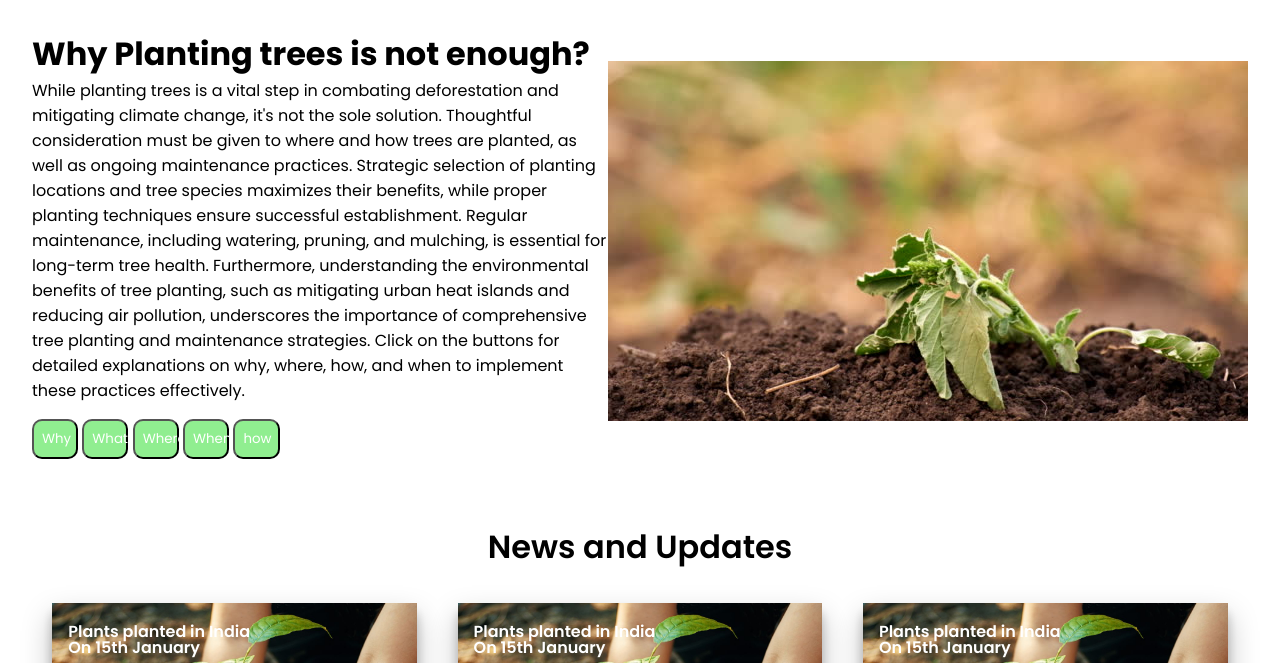
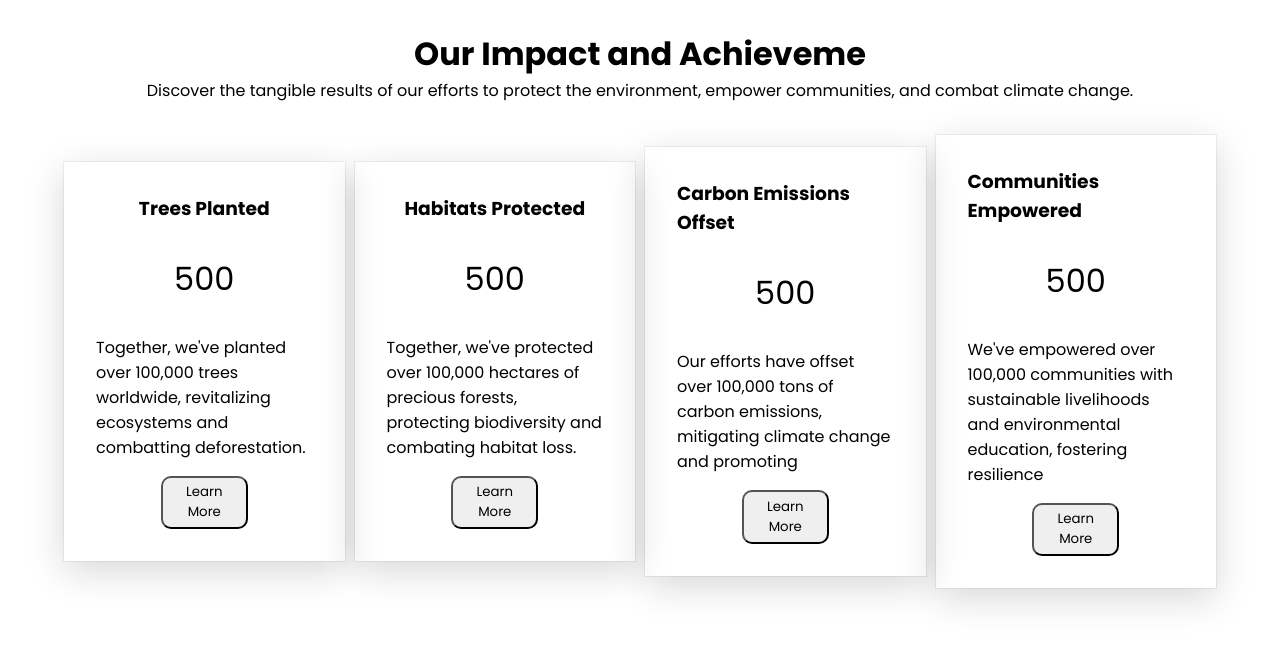
Before and after one commit to dinexh/Project_Panchatantra, a plain HTML site: page app/index.html in a window 1280 px wide. Shown: the part 1198-1861 px from the top of the page. Drawn offline with Linux system fonts and the light colour scheme.

Commit message:
All done excpet colour combination

```diff
--- a/Five/Why.css
+++ /dev/null
@@ -1,27 +0,0 @@
-@import url('https://fonts.googleapis.com/css2?family=Poppins:ital,wght@0,100;0,200;0,300;0,400;0,500;0,600;0,700;0,800;0,900;1,100;1,200;1,300;1,400;1,500;1,600;1,700;1,800;1,900&display=swap');
-* {
-    margin: 0;
-    padding: 0;
-    box-sizing: border-box;
-    font-family: 'Poppins', sans-serif;
-}
-.container{
-    width: 100%;
-}
-.container-in {
-    display: flex;
-    /* justify-content: space-around;
-    align-items: center; */
-    width: 100%;
-}
-.main-section{
-    display: flex;
-    width: 100%;
-}
-.main-section-in {
-    width: 100%;
-}
-.main-section-one{
-    padding: 8rem;
-    background-color: red;
-}
--- a/app/index.css
+++ b/app/index.css
@@ -17,6 +17,7 @@
 html {
     scroll-behavior: smooth;
     width: 100%;
+    /* background-color: beige; */
 }
 nav{
     padding: 0rem;
@@ -26,7 +27,8 @@ nav{
     width: 100%;
 }
 .nav-in{
-    background-color: #143601;
+    /* background-color: #344E41; */
+    background-color: black;
     width: 100%;
     display: flex;
     justify-content: space-around;
@@ -115,7 +117,7 @@ img.displaySlide {
     display: flex;
     justify-content: center;
     align-items: center;
-    background-color:var(--color1);
+    background-color: lightgreen;
     color: white;
 }
 .Explore p{
@@ -146,6 +148,66 @@ img.displaySlide {
 .Mission-in img{
   width: 100%;
 }
+/* Impact report */
+.impact{
+    width: 100%;
+    padding: 2rem;
+    display: flex;
+    justify-content: center;
+    align-items: center;
+    /* background-color: var(--color1); */
+    color: black;
+    /* background-color: #DAD7CD; */
+}
+.impact-in{
+    width: 100%;
+    display: flex;
+    flex-direction: column;
+    justify-content: center;
+    align-items: center;
+}
+.impact-one{
+    width: 100%;
+    display: flex;
+    flex-direction: column;
+    justify-content: space-around;
+    align-items: center;
+}
+.impact-two{
+    width: 100%;
+    display: flex;
+    justify-content: space-around;
+    align-items: center;
+    gap: 10px;
+    padding: 2rem;
+}
+.box{
+    width: 30%;
+    display: flex;
+    flex-direction: column;
+    justify-content: center;
+    align-items: center;
+    /* background-color: red; */
+    padding: 2rem;
+    box-shadow: rgba(0, 0, 0, 0.16) 0px 10px 36px 0px, rgba(0, 0, 0, 0.06) 0px 0px 0px 1px;
+    /* background-color: #A3B18A; */
+}
+.count{
+    /* background-color: red; */
+    padding: 2rem;
+    font-size: 2rem;
+    font-weight: 400;
+}
+.box button{
+    width: 40%;
+    padding: 0.3rem;
+    border-radius: 10px;
+    /* background-color: beige; */
+    color: black;
+    margin-top: 1rem;
+}
+/* Stories
+ */
 /* About Plant starts here */
 .About-Plants{
     /* background-color: #AAD576; */
@@ -179,6 +241,7 @@ img.displaySlide {
     text-decoration: none;
     color: white;
 }
+
 /* News and updates starts here */
 .news-updates{
     width: 100%;
@@ -349,7 +412,7 @@ img.displaySlide {
 /* Footer */
 footer{
     width: 100%;
-    background-color: #143601;
+    background-color: rgb(62, 183, 62);
     padding: 1rem;
     display: flex;
     flex-direction: column;
--- a/app/index.html
+++ b/app/index.html
@@ -76,21 +76,61 @@
                         </div>
                     </div>
                 </div>
-                <div class="About-Plants">
-                    <div class="About-Plants-in">
-                        <div class="About-Phants-in-one">
-                            <h1>Why Planting trees is not enough?</h1>
-                            <p>While planting trees is a vital step in combating deforestation and mitigating climate change, it's not the sole solution. Thoughtful consideration must be given to where and how trees are planted, as well as ongoing maintenance practices. Strategic selection of planting locations and tree species maximizes their benefits, while proper planting techniques ensure successful establishment. Regular maintenance, including watering, pruning, and mulching, is essential for long-term tree health. Furthermore, understanding the environmental benefits of tree planting, such as mitigating urban heat islands and reducing air pollution, underscores the importance of comprehensive tree planting and maintenance strategies. Click on the buttons for detailed explanations on why, where, how, and when to implement these practices effectively.</p>
-                            <div class="About-Plants-buttons">
-                               <button><a href="../Five/Why.html">Why</a></button>
-                               <button><a href="#">What</a></button>
-                               <button><a href="#">Where</a></button>
-                               <button><a href="#">When</a></button>
-                               <button><a href="#">how</a></button>
+                <div class="impact">
+                    <div class="impact-in">
+                        <div class="impact-one">
+                            <h1>Our Impact and Achieveme</h1>
+                            <p>Discover the tangible results of our efforts to protect the environment, empower communities, and combat climate change.</p>
+                        </div>
+                        <div class="impact-two">
+                            <div class="box">
+                                <h3>Trees Planted</h3>
+                                <div class="count" id="treesPlantedCounter">
+                                    <!-- Initial value, will be updated by JavaScript -->
+                                    1000+
+                                </div>
+                                <p>Together, we've planted over <span id="treesPlantedNumber">100,000</span> trees worldwide, revitalizing ecosystems and combatting deforestation.</p>
+                                <button>
+                                    Learn More
+                                </button>
                             </div>
-                        </div>
-                        <div class="About-Plants-in-two">
-                            <img src="../Assets/PlantsImage.jpeg" alt="Plants">
+
+                            <div class="box">
+                                <h3>Habitats Protected</h3>
+                                <div class="count" id="habitatsProtectedCounter">
+                                    <!-- Initial value, will be updated by JavaScript -->
+                                    1000+
+                                </div>
+                                <p>Together, we've protected over <span id="habitatsProtectedNumber">100,000</span> hectares of precious forests, protecting biodiversity and combating habitat loss.</p>
+                                <button>
+                                    Learn More
+                                </button>
+                            </div>
+
+                            <div class="box">
+                                <h3>Carbon Emissions Offset</h3>
+                                <div class="count" id="carbonOffsetCounter">
+                                    <!-- Initial value, will be updated by JavaScript -->
+                                    1000+
+                                </div>
+                                <p>Our efforts have offset over <span id="carbonOffsetNumber">100,000</span> tons of carbon emissions, mitigating climate change and promoting </p>
+                                <button>
+                                    Learn More
+                                </button>
+                            </div>
+
+                            <div class="box">
+                                <h3>Communities Empowered</h3>
+                                <div class="count" id="communitiesEmpoweredCounter">
+                                    <!-- Initial value, will be updated by JavaScript -->
+                                    1000+
+                                </div>
+                                <p>We've empowered over <span id="communitiesEmpoweredNumber">100,000</span> communities with sustainable livelihoods and environmental education, fostering resilience</p>
+                                <button>
+                                    Learn More
+                                </button>
+                            </div>
+
                         </div>
                     </div>
                 </div>
--- a/app/script.js
+++ b/app/script.js
@@ -35,3 +35,37 @@ function nextSlide() {
     slideIndex++;
     showSlide(slideIndex);
 }
+
+// Define the target count for each box
+const targetCounts = {
+    treesPlantedCounter: 500,
+    habitatsProtectedCounter: 500,
+    carbonOffsetCounter: 500,
+    communitiesEmpoweredCounter: 500
+};
+
+// Define the duration for the counter animation in milliseconds
+const duration = 2000;
+
+// Function to increment the counter for each box
+const incrementCounter = (counterElement, targetCount, interval) => {
+    let currentCount = 0; // Initialize current count
+
+    const increment = () => {
+        counterElement.innerText = currentCount.toLocaleString(); // Update the counter with the current count
+        if (currentCount < targetCount) {
+            currentCount++; // Increment the current count
+            setTimeout(increment, interval); // Schedule the next increment
+        }
+    };
+
+    // Start incrementing the counter
+    increment();
+};
+
+// Update the counter for each box
+Object.entries(targetCounts).forEach(([counterId, targetCount]) => {
+    const counterElement = document.getElementById(counterId);
+    const interval = Math.floor(duration / targetCount); // Calculate the interval for each count increment
+    incrementCounter(counterElement, targetCount, interval);
+});
```
Also changed, not shown: Five/Why.html (deleted, +0 -55 lines).
